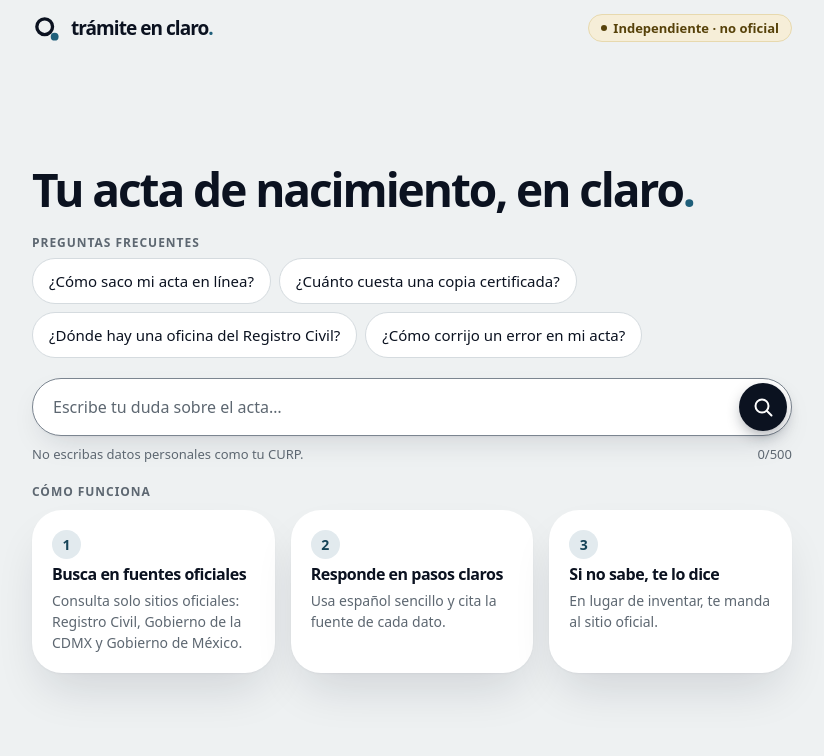
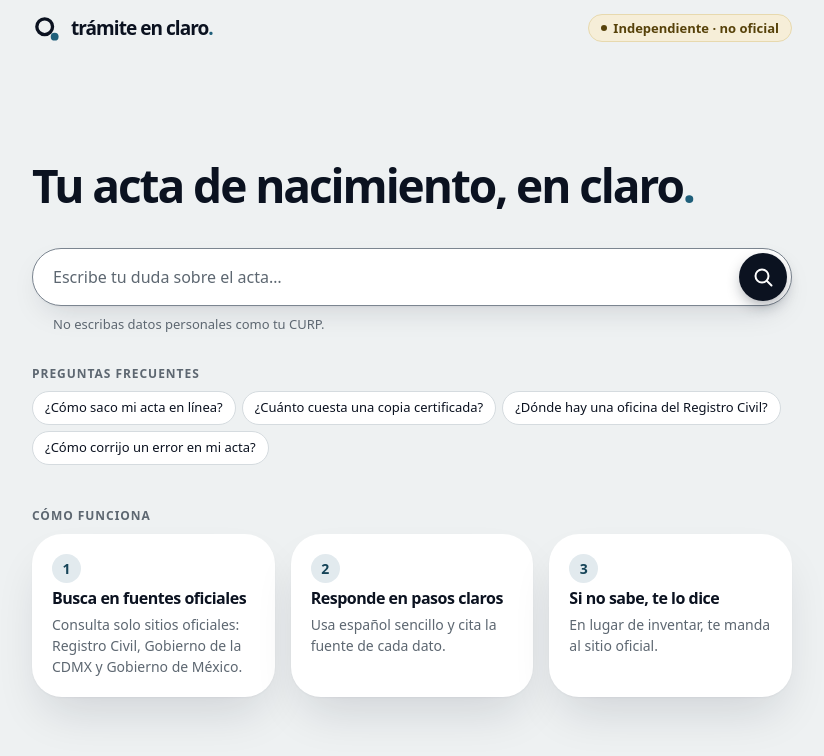
Before and after one commit to jonnschenk/Tramite-en-claro, a React (Vite) app in the folder frontend/: page / in a window 1280 px wide. Shown: the top 756 px of the page, without its empty margins (228-1052 px from the left). Built offline with nearby package versions, Linux system fonts and the light colour scheme; no server answers.

Commit message:
Frontend: buscador antes que las sugerencias, etiquetas más chicas y más aire en el home

```diff
--- a/frontend/src/App.jsx
+++ b/frontend/src/App.jsx
@@ -93,14 +93,6 @@ function App() {
           <h1 className="visually-hidden">Trámite en claro</h1>
         )}
 
-        {isIdle && (
-          <SuggestedQuestions
-            title="Preguntas frecuentes"
-            questions={SUGGESTIONS}
-            onSelect={handleSuggestion}
-          />
-        )}
-
         <div className={`ask-bar${isIdle ? '' : ' ask-bar--docked'}`}>
           <QuestionForm
             value={question}
@@ -110,6 +102,14 @@ function App() {
             error={formError}
           />
         </div>
+
+        {isIdle && (
+          <SuggestedQuestions
+            title="Preguntas frecuentes"
+            questions={SUGGESTIONS}
+            onSelect={handleSuggestion}
+          />
+        )}
 
         {isIdle && <HowItWorks />}
         {/* aria-live: el lector de pantalla anuncia lo que aparece aquí (cargando, respuesta, errores). */}
--- a/frontend/src/components/QuestionForm.jsx
+++ b/frontend/src/components/QuestionForm.jsx
@@ -8,6 +8,8 @@ function QuestionForm({ value, onChange, onSubmit, isLoading, error }) {
   const fieldRef = useRef(null);
   const length = value.trim().length;
   const isOver = length > MAX_LENGTH;
+  // El contador solo aparece cerca del límite: con preguntas normales es ruido.
+  const showCounter = length >= MAX_LENGTH * 0.8;
 
   // El campo crece con el texto, también cuando una sugerencia lo llena o se vacía al enviar.
   useLayoutEffect(() => {
@@ -29,7 +31,7 @@ function QuestionForm({ value, onChange, onSubmit, isLoading, error }) {
     }
   }
 
-  const describedBy = ['question-hint', 'question-counter', error && 'question-error']
+  const describedBy = ['question-hint', showCounter && 'question-counter', error && 'question-error']
     .filter(Boolean)
     .join(' ');
 
@@ -75,10 +77,12 @@ function QuestionForm({ value, onChange, onSubmit, isLoading, error }) {
         <p className="question-form__hint" id="question-hint">
           No escribas datos personales como tu CURP.
         </p>
-        <p className={`question-form__counter${isOver ? ' question-form__counter--over' : ''}`} id="question-counter">
-          {length}/{MAX_LENGTH}
-          <span className="visually-hidden"> caracteres</span>
-        </p>
+        {showCounter && (
+          <p className={`question-form__counter${isOver ? ' question-form__counter--over' : ''}`} id="question-counter">
+            {length}/{MAX_LENGTH}
+            <span className="visually-hidden"> caracteres</span>
+          </p>
+        )}
       </div>
 
       {error && (
--- a/frontend/src/styles/_layout.scss
+++ b/frontend/src/styles/_layout.scss
@@ -17,14 +17,37 @@ $ask-bar-space: 140px;
     gap: 24px;
   }
 
-  // En el home todo cabe en la pantalla: el contenido se centra en el alto disponible.
+  // Home: todo cabe en la pantalla. Los espacios crecen con el alto de la pantalla (vh),
+  // así el aire se reparte entre las secciones en lugar de quedar todo arriba y abajo.
   &--idle {
+    min-height: calc(100dvh - #{$header-height});
+    display: flex;
+    flex-direction: column;
+    padding-top: clamp(24px, 5vh, 48px);
+
+    // En móvil el buscador está fijo abajo: las sugerencias se pegan a él.
+    .suggestions {
+      margin-top: auto;
+    }
+
     @include web {
+      display: grid;
       width: min(92%, $home-column-max);
-      min-height: calc(100dvh - #{$header-height});
-      padding-block: 32px;
+      padding-block: clamp(32px, 7vh, 72px);
       align-content: center;
-      gap: 20px;
+      gap: 0;
+
+      .ask-bar {
+        margin-top: clamp(24px, 4.5vh, 44px);
+      }
+
+      .suggestions {
+        margin-top: clamp(24px, 4vh, 36px);
+      }
+
+      .how {
+        margin-top: clamp(32px, 5.5vh, 56px);
+      }
     }
   }
 }
--- a/frontend/src/styles/_question-form.scss
+++ b/frontend/src/styles/_question-form.scss
@@ -1,4 +1,7 @@
 @use 'tokens' as *;
+
+// Distancia del borde izquierdo de la barra al texto.
+$field-inset: 20px;
 
 .question-form {
   display: grid;
@@ -8,7 +11,7 @@
     display: flex;
     align-items: flex-end;
     gap: 8px;
-    padding: 4px 4px 4px 20px;
+    padding: 4px 4px 4px $field-inset;
     background: $color-surface;
     border: 1px solid $color-input-border;
     // Radio fijo (mitad de la altura con una línea): se ve como píldora y sigue bien cuando el campo crece.
@@ -109,7 +112,9 @@
     animation: question-form-spin 0.8s linear infinite;
   }
 
+  // Empieza a la misma altura que el texto del campo (padding + 1 px de borde).
   &__meta {
+    padding-inline: $field-inset + 1px;
     display: flex;
     justify-content: space-between;
     gap: 16px;
--- a/frontend/src/styles/_suggestions.scss
+++ b/frontend/src/styles/_suggestions.scss
@@ -4,23 +4,24 @@
 .suggestions {
   &__title {
     @include eyebrow;
-    margin-bottom: 8px;
+    margin-bottom: 10px;
     color: $color-text-secondary;
   }
 
   &__list {
     display: flex;
     flex-wrap: wrap;
-    gap: 8px;
+    gap: 6px;
     margin: 0;
     padding: 0;
     list-style: none;
   }
 
   &__pill {
-    min-height: 46px;
-    padding: 9px 16px;
-    font-size: 0.9375rem;
+    min-height: 34px;
+    padding: 6px 12px;
+    font-size: 0.8125rem;
+    line-height: 1.3;
     background: $color-surface;
     border: 1px solid $color-border;
     border-radius: $radius-pill;
```
